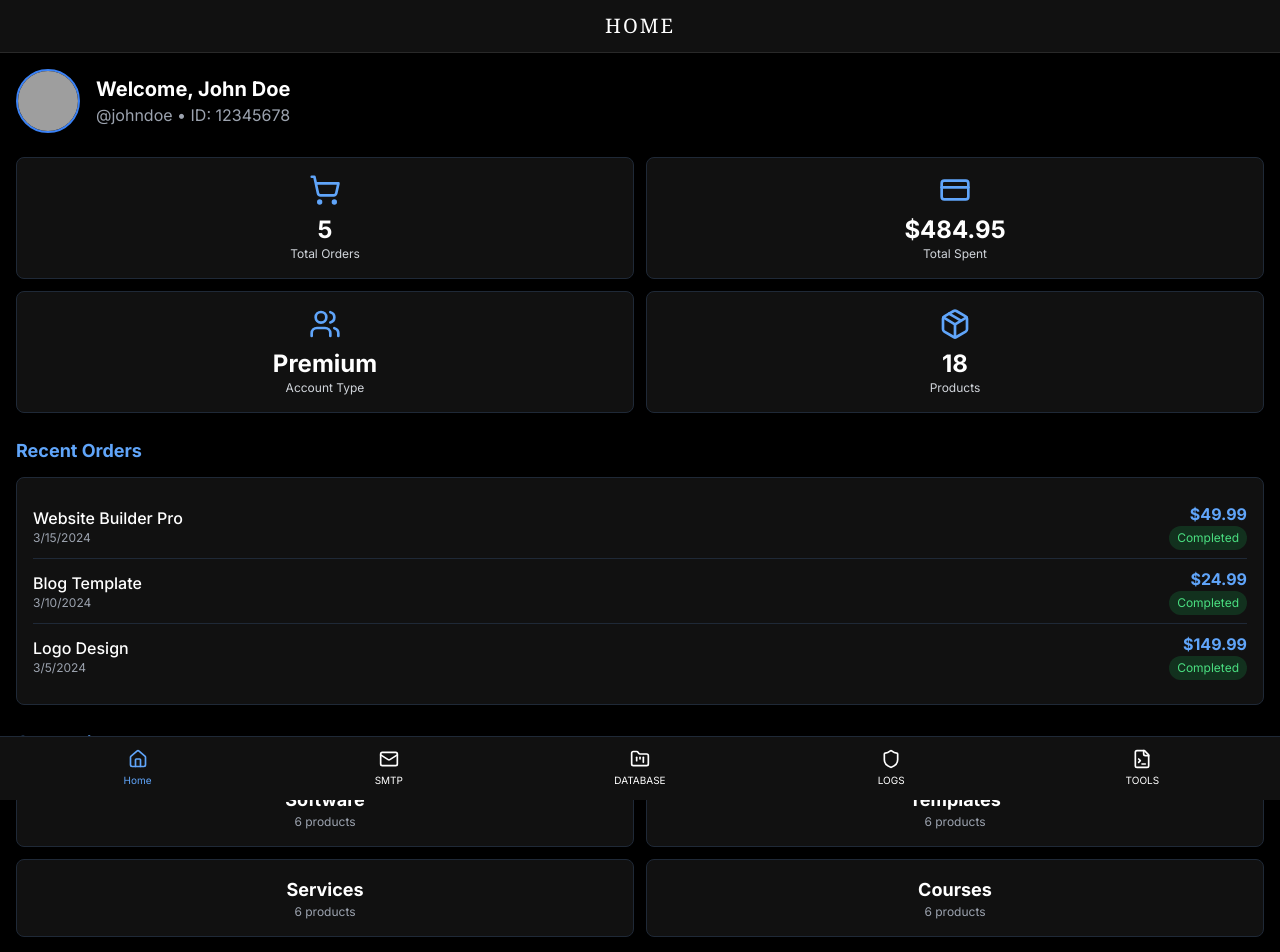
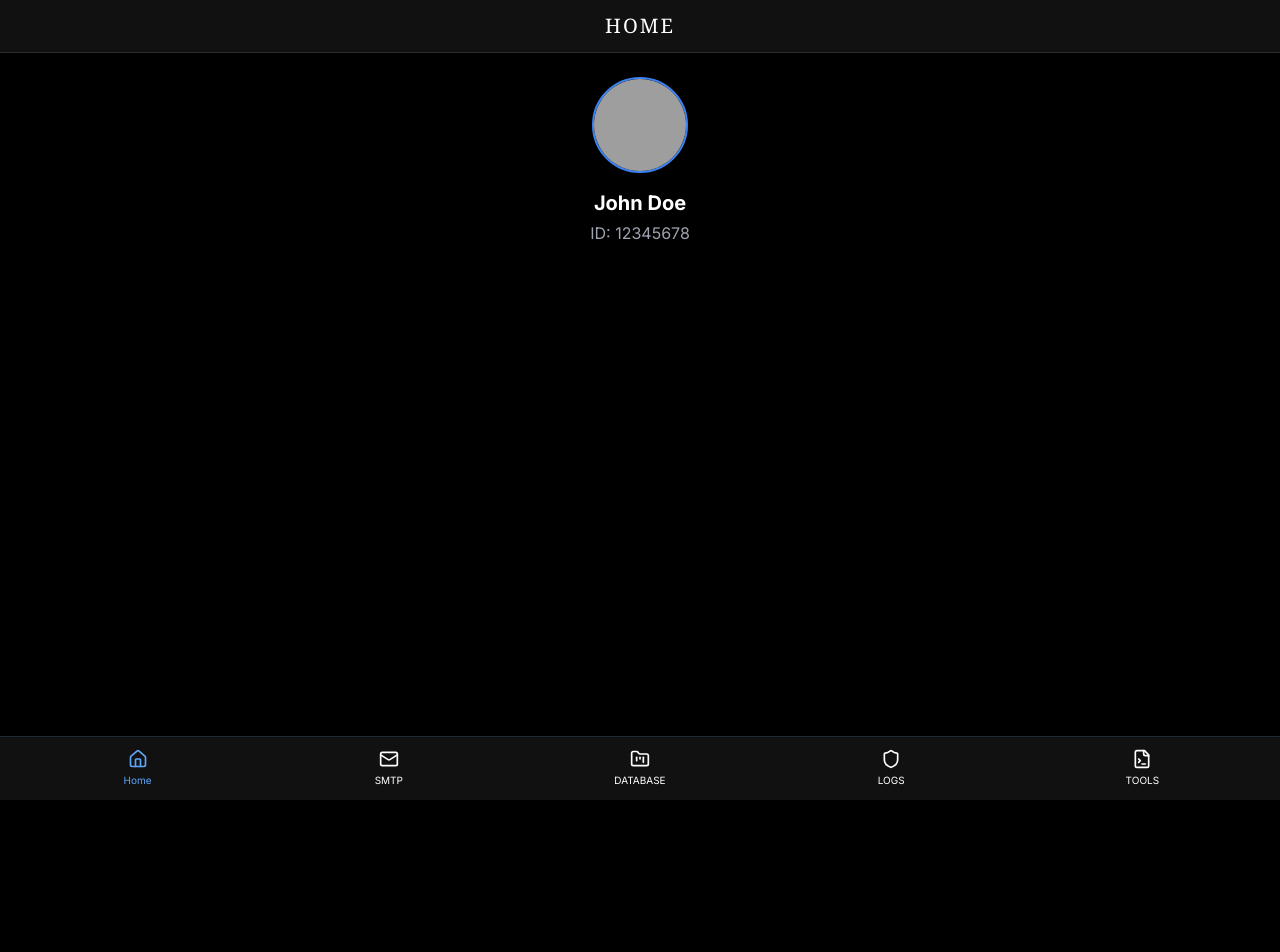
Before and after one commit to ni9gas/shopapp, a Next.js app: page / in a window 1280 px wide. Shown: the top 952 px of the page. After the commit the page ends 800 px from the top, so only its background shows below. Built offline with nearby package versions, Linux system fonts and the light colour scheme; grey boxes are pictures that could not be loaded.

Commit message:
Update dashboard.tsx

```diff
--- a/components/dashboard.tsx
+++ b/components/dashboard.tsx
@@ -1,7 +1,6 @@
 "use client"
 
 import { useEffect, useState } from "react"
-import { ShoppingCart, CreditCard, Users, Package } from "lucide-react"
 import { getOrders } from "@/lib/order-service"
 import type { Order } from "@/types/order"
 
@@ -19,22 +18,16 @@ export function Dashboard({ user }: DashboardProps) {
 
   if (!user) return null
 
-  // Calculate total spent
-  const totalSpent = orders.reduce((sum, order) => sum + order.amount, 0).toFixed(2)
-
-  // Get recent orders (last 3)
-  const recentOrders = [...orders].sort((a, b) => new Date(b.date).getTime() - new Date(a.date).getTime()).slice(0, 3)
-
   return (
     <div id="dashboard" className="pb-20">
       <header className="bg-[#111] p-3 text-center overflow-hidden border-b border-white/10">
         <h2 className="text-white font-serif text-xl tracking-widest">HOME</h2>
       </header>
 
-      <div className="p-4">
-        {/* User welcome section */}
-        <div className="flex items-center mb-6">
-          <div className="w-16 h-16 rounded-full overflow-hidden border-2 border-blue-500">
+      <div className="p-6">
+        {/* Simplified user profile section */}
+        <div className="flex flex-col items-center">
+          <div className="w-24 h-24 rounded-full overflow-hidden border-2 border-blue-500 mb-4">
             <img
               src={user.photo_url || "/placeholder.svg?height=100&width=100"}
               alt="Profile"
@@ -45,109 +38,10 @@ export function Dashboard({ user }: DashboardProps) {
               }}
             />
           </div>
-          <div className="ml-4">
-            <h3 className="text-xl font-bold">
-              Welcome, {user.first_name} {user.last_name || ""}
-            </h3>
-            <p className="text-gray-400">
-              @{user.username || "user"} • ID: {user.id}
-            </p>
-          </div>
-        </div>
-
-        {/* Stats cards */}
-        <div className="grid grid-cols-2 gap-3 mb-6">
-          <div className="bg-[#111] border border-gray-800 rounded-lg p-4 flex flex-col items-center">
-            <ShoppingCart className="h-8 w-8 mb-2 text-blue-400" />
-            <div className="text-2xl font-bold">{orders.length}</div>
-            <div className="text-xs text-gray-300">Total Orders</div>
-          </div>
-
-          <div className="bg-[#111] border border-gray-800 rounded-lg p-4 flex flex-col items-center">
-            <CreditCard className="h-8 w-8 mb-2 text-blue-400" />
-            <div className="text-2xl font-bold">${totalSpent}</div>
-            <div className="text-xs text-gray-300">Total Spent</div>
-          </div>
-
-          <div className="bg-[#111] border border-gray-800 rounded-lg p-4 flex flex-col items-center">
-            <Users className="h-8 w-8 mb-2 text-blue-400" />
-            <div className="text-2xl font-bold">Premium</div>
-            <div className="text-xs text-gray-300">Account Type</div>
-          </div>
-
-          <div className="bg-[#111] border border-gray-800 rounded-lg p-4 flex flex-col items-center">
-            <Package className="h-8 w-8 mb-2 text-blue-400" />
-            <div className="text-2xl font-bold">18</div>
-            <div className="text-xs text-gray-300">Products</div>
-          </div>
-        </div>
-
-        {/* Recent Orders */}
-        {recentOrders.length > 0 && (
-          <div className="mb-6">
-            <h3 className="text-lg font-bold mb-3 text-blue-400">Recent Orders</h3>
-            <div className="bg-[#111] border border-gray-800 rounded-lg p-4">
-              {recentOrders.map((order) => (
-                <div
-                  key={order.id}
-                  className="flex justify-between items-center py-2 border-b border-gray-800 last:border-0"
-                >
-                  <div>
-                    <div className="font-medium">{order.productName}</div>
-                    <div className="text-xs text-gray-400">{new Date(order.date).toLocaleDateString()}</div>
-                  </div>
-                  <div className="flex flex-col items-end">
-                    <div className="font-bold text-blue-400">${order.amount.toFixed(2)}</div>
-                    <div
-                      className={`text-xs px-2 py-1 rounded-full ${
-                        order.status === "completed"
-                          ? "bg-green-900/50 text-green-400"
-                          : "bg-amber-900/50 text-amber-400"
-                      }`}
-                    >
-                      {order.status.charAt(0).toUpperCase() + order.status.slice(1)}
-                    </div>
-                  </div>
-                </div>
-              ))}
-            </div>
-          </div>
-        )}
-
-        {/* Categories */}
-        <h3 className="text-lg font-bold mb-3 text-blue-400">Categories</h3>
-        <div className="grid grid-cols-2 gap-3">
-          <div
-            className="bg-[#111] border border-gray-800 rounded-lg p-4 text-center cursor-pointer hover:bg-gray-900 transition-colors"
-            onClick={() => window.dispatchEvent(new CustomEvent("navigate", { detail: "software" }))}
-          >
-            <div className="text-lg font-bold">Software</div>
-            <div className="text-xs text-gray-400">6 products</div>
-          </div>
-
-          <div
-            className="bg-[#111] border border-gray-800 rounded-lg p-4 text-center cursor-pointer hover:bg-gray-900 transition-colors"
-            onClick={() => window.dispatchEvent(new CustomEvent("navigate", { detail: "templates" }))}
-          >
-            <div className="text-lg font-bold">Templates</div>
-            <div className="text-xs text-gray-400">6 products</div>
-          </div>
-
-          <div
-            className="bg-[#111] border border-gray-800 rounded-lg p-4 text-center cursor-pointer hover:bg-gray-900 transition-colors"
-            onClick={() => window.dispatchEvent(new CustomEvent("navigate", { detail: "services" }))}
-          >
-            <div className="text-lg font-bold">Services</div>
-            <div className="text-xs text-gray-400">6 products</div>
-          </div>
-
-          <div
-            className="bg-[#111] border border-gray-800 rounded-lg p-4 text-center cursor-pointer hover:bg-gray-900 transition-colors"
-            onClick={() => window.dispatchEvent(new CustomEvent("navigate", { detail: "courses" }))}
-          >
-            <div className="text-lg font-bold">Courses</div>
-            <div className="text-xs text-gray-400">6 products</div>
-          </div>
+          <h3 className="text-xl font-bold text-center mb-1">
+            {user.first_name} {user.last_name || ""}
+          </h3>
+          <p className="text-gray-400 text-center">ID: {user.id}</p>
         </div>
       </div>
     </div>
```
